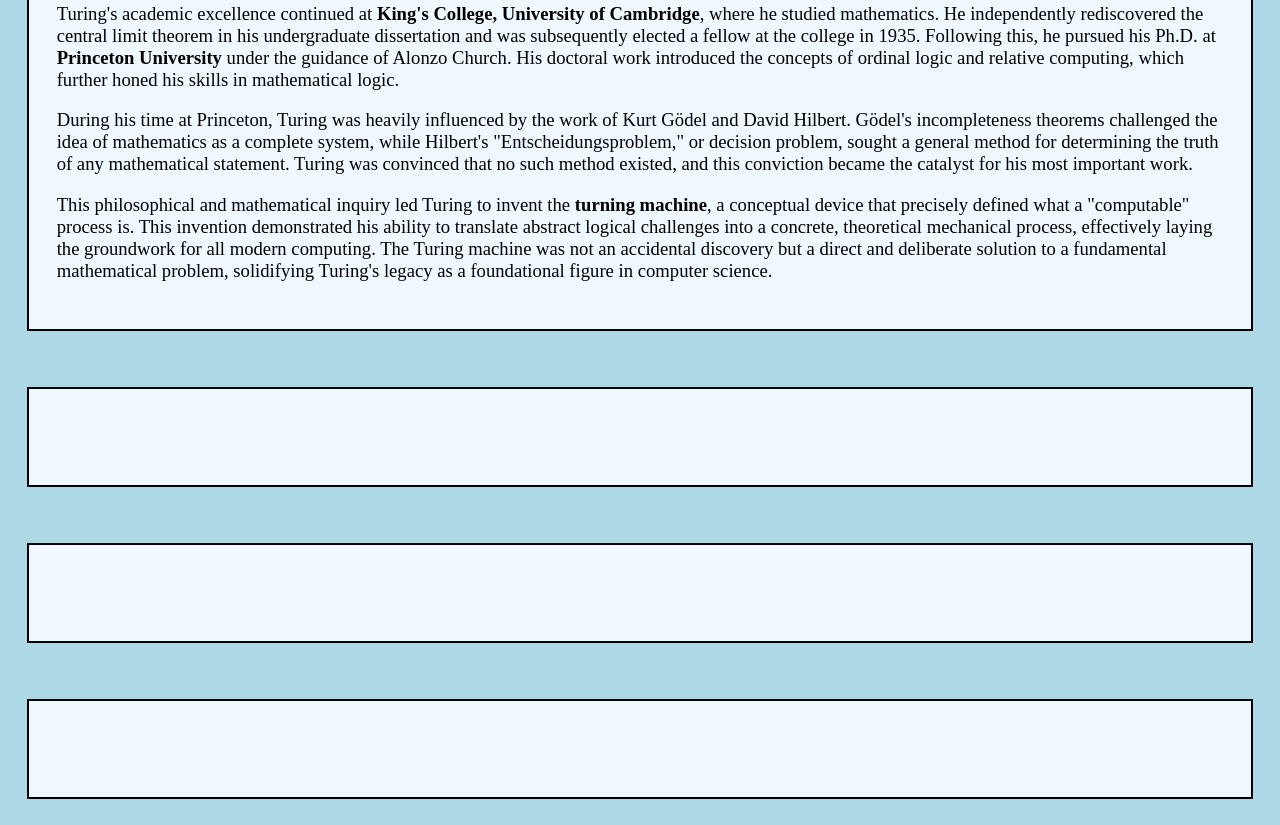
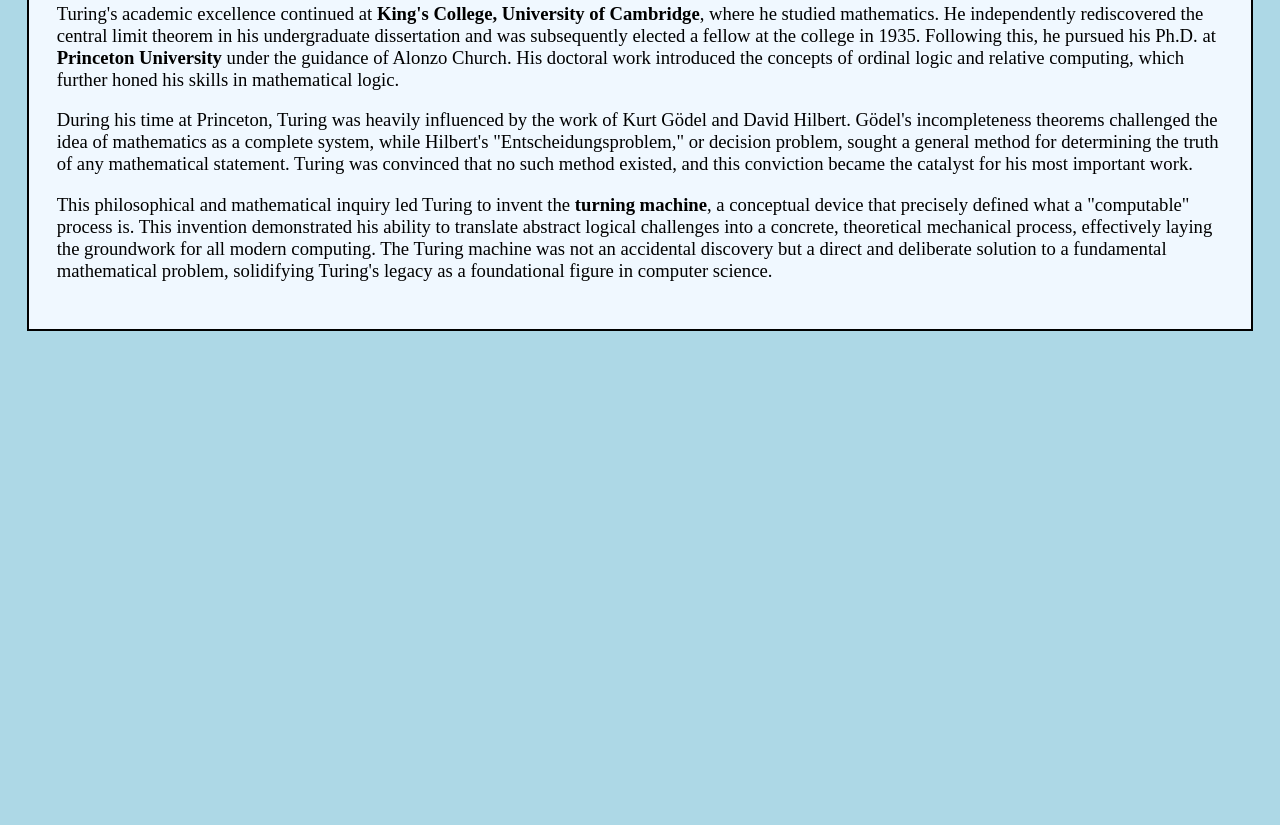
Before and after one commit to MatthewTaormina/tribute-page, a plain HTML site: page index.html in a window 1280 px wide. Shown: the part 802-1627 px from the top of the page. After the commit the page ends 1159 px from the top, so only its background shows below. Drawn offline with Linux system fonts and the light colour scheme.

Commit message:
Remove empty sections from the tribute page

```diff
--- a/index.html
+++ b/index.html
@@ -68,9 +68,6 @@
           science.
         </p>
       </section>
-      <section class="bio-section"></section>
-      <section class="bio-section"></section>
-      <section class="bio-section"></section>
     </main>
     <footer></footer>
   </body>
```
